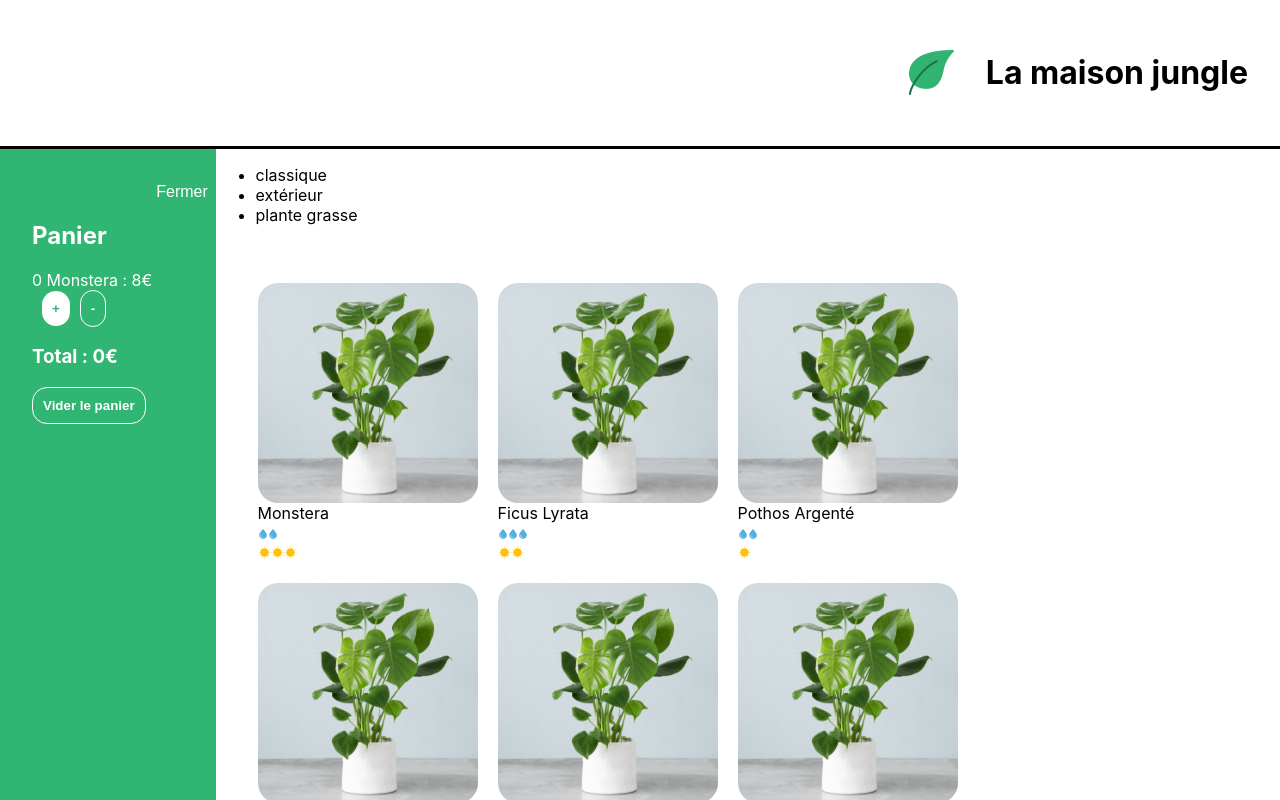
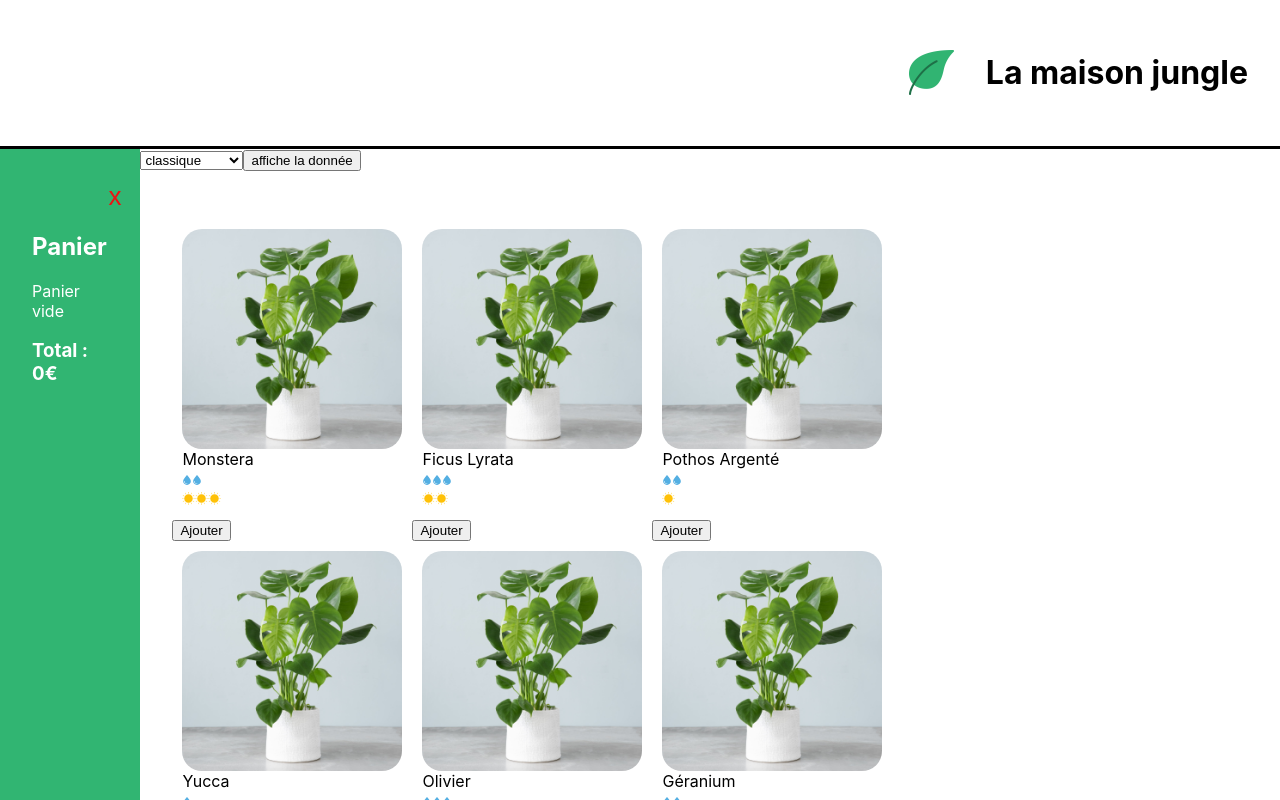
Before and after one commit to Brasero/la-maison-jungle, a React (Create React App) app: page / in a window 1280 px wide. Both pictures are taken after a click on the button "Panier". Shown: the top 800 px of the page. Built offline with nearby package versions, Linux system fonts and the light colour scheme.

Commit message:
add Categories component

```diff
--- a/src/components/App.js
+++ b/src/components/App.js
@@ -3,18 +3,22 @@ import Banner from './Banner';
 import Cart from './Cart';
 import ShoppingList from './ShoppingList';
 import Footer from './Footer';
+import { useState } from 'react';
 
 function App() {
+
+  const [cart, updateCart] = useState([])
+
   return (
     <div className="App">
       <header className="App-header">
         <Banner />
       </header>
 
-      <body className="App-body">
-        <Cart />
-        <ShoppingList />
-      </body>
+      <div className="lmj-layout-inner">
+        <Cart cart={cart} updateCart={updateCart} />
+        <ShoppingList cart={cart} updateCart={updateCart} />
+      </div>
 
       <footer className="App-footer">
         <Footer />
--- a/src/components/Cart.js
+++ b/src/components/Cart.js
@@ -1,35 +1,106 @@
 import '../styles/Cart.css'
 import { useState } from 'react'
 
-function Cart() {
-       const item1 = 'Monstera'
-       const prix1 = 8
+function Cart({cart, updateCart}) {
 
-       const [cart, updateCart] = useState(0)
        const [isOpen, setIsOpen] = useState(false)
+       const total = cart.reduce(
+           (acc, plant) => acc + plant.amount * plant.price, 0
+       )
+
+       function increaseItem(name) {
+            const searchItem = cart.find((plant) => plant.name === name)
+
+            const filteredCart = cart.filter(
+                (plant) => plant.name !== name
+            )
+
+            updateCart([
+                ...filteredCart,
+                {name: searchItem.name, price: searchItem.price, amount: searchItem.amount + 1 }
+            ])
+
+       }
+
+       function decreaseItem(name) {
+
+            const searchItem = cart.find((plant) => plant.name === name)
+
+            if(searchItem.amount > 1) {
+                const filteredCart = cart.filter((plant) => plant.name !== name)
+
+                updateCart([
+                    ...filteredCart,
+                    {name: searchItem.name, price: searchItem.price, amount: searchItem.amount - 1 }
+                ])
+            }
+            else {
+                const newCart = cart.filter((plant) => plant.name !== name)
+
+                updateCart([...newCart])
+            }
+
+       }
+
+       function trashItem(name) {
+           const newCart = cart.filter((plant) => plant.name !== name)
+
+           updateCart([...newCart])
+       }
 
     return isOpen ? (
         <div className="lmj-cart">
-            <button onClick={() => setIsOpen(false)} className="lmj-cart-close-btn">
-                Fermer
+            <button
+                onClick={() => setIsOpen(false)}
+                className="lmj-cart-close-btn"
+            >
+                x
             </button>
             <h2>Panier</h2>
             <div>
-                { cart } { item1 } : { prix1 }€
-                <br />
-                <button onClick={() => updateCart(cart + 1)} className="lmj-cart-fill-btn">
+
+                {total !== 0 ? (cart.map(({ name, price, amount }, index) => (
+                    <div key={`${name}-${index}`}>
+                        <div className="lmj-cart-item">
+                            {name}, {price}€ x {amount}
+                            <button
+                                className="lmj-cart-trash-btn"
+                                onClick={() => trashItem(name)}>
+                                    Supprimer
+                            </button>
+                        </div>
+                        <div>
+                            <button
+                                className="lmj-cart-fill-btn"
+                                onClick={() => increaseItem(name)}
+                            >
                                 +
                             </button>
-                <button onClick={() => updateCart(cart > 0 && cart - 1)} className="lmj-cart-outline-btn">
+                            <button
+                                className='lmj-cart-outline-btn'
+                                onClick={() => decreaseItem(name)}
+                            >
                                 -
                             </button>
                         </div>
+                    </div>
+                )))
+                : (
+                    <div className="lmj-cart-empty">
+                        Panier vide
+                    </div>
+                )}
+
+
+            </div>
+            <h3>Total : {total}€</h3>
+            {total !== 0 &&
                 <div>
-                <h3>Total : { prix1 * cart }€</h3>
-                <button onClick={() => updateCart(0)} className="lmj-cart-outline-btn">
+                    <button onClick={() => updateCart([])} className="lmj-cart-outline-btn">
                         Vider le panier
                     </button>
                 </div>
+            }
         </div>
     ) : (
         <button onClick={() => setIsOpen(true)} className="lmj-cart-open-btn">
--- /dev/null
+++ b/src/components/Categories.js
@@ -0,0 +1,36 @@
+import { plantList } from "../datas/plantList";
+
+
+
+function Categories({selectCat, setCat}) {
+
+    const categories = plantList.reduce(
+        (acc, plant) => acc.includes(plant.category) ? acc : acc.concat(plant.category), []
+    )
+
+    function toto() {
+        console.log(selectCat)
+    }
+
+    return (
+
+        <div>
+            <select onChange={(val) => setCat(val)}>
+
+                {categories.map(
+                    (cat) => cat === selectCat ? <option key={cat} value={cat} >{cat}</option> : <option key={cat} value={cat}  default>{cat}</option>
+                )}
+
+                {selectCat !== '' ? <option key="no-choice" value="" >--------</option> : <option key="no-choice" value="" default >--------</option>}
+
+            </select>
+            <button onClick={() => toto()}>
+                affiche la donnée
+            </button>
+        </div>
+
+    )
+
+}
+
+export default Categories
--- a/src/components/PlantItem.js
+++ b/src/components/PlantItem.js
@@ -2,10 +2,10 @@ import CareScale from './CareScale'
 import '../styles/PlantItem.css'
 
 
-function PlantItem ({id, name, cover, light, water, isSpecialOffer}) {
+function PlantItem ( {name, cover, light, water }) {
 
     return (
-        <li key={id} className="lmj-plant-item">
+        <li className="lmj-plant-item">
             <img className="lmj-plant-item-cover" src={ cover } alt={`${name} cover `} />
             {name}
             <div>
--- a/src/components/ShoppingList.js
+++ b/src/components/ShoppingList.js
@@ -1,25 +1,47 @@
 import { plantList } from '../datas/plantList'
 import '../styles/ShoppingList.css'
 import PlantItem from './PlantItem'
+import Categories from './Categories'
+import { useState } from 'react'
 
-function ShoppingList() {
-        const categories = plantList.reduce(
-            (acc, plant) =>
-                acc.includes(plant.category) ? acc : acc.concat(plant.category),
-            []
-        )
+function ShoppingList({ cart, updateCart }) {
+
+        const [cat, setCat] = useState('')
+
+        function addToCart( name, price ) {
+
+            const isAlreadyIn = cart.find((plant) => plant.name === name )
+
+            if(isAlreadyIn) {
+                const cartFilteredCurrentPlant = cart.filter(
+                    (plant) => plant.name !== name
+                )
+
+                updateCart([
+                    ...cartFilteredCurrentPlant,
+                    { name, price, amount: isAlreadyIn.amount + 1}
+                ])
+            }
+            else {
+                updateCart([
+                    ...cart,
+                    { name, price, amount: 1 }
+                ])
+            }
+
+        }
+
 
         return (
             <div className="lmj-shopping-list">
-                    <ul>
-                                {categories.map((cat) => (
-                                    <li key={cat}>{cat}</li>
-                                ))}
-                    </ul>
+                    <Categories selectCat={cat} setCat={setCat} />
                     <ul className="lmj-plant-list">
-                                {plantList.map((plant) => (
+                                {plantList.map(({ id, cover, name, water, light, price  }) => (
 
-                                        <PlantItem {...plant} />
+                                    <div key={id}>
+                                        <PlantItem cover={cover} name={name} water={water} light={light} />
+                                        <button onClick={() => addToCart(name, price)}>Ajouter</button>
+                                    </div>
 
                                 ))}
                     </ul>
--- a/src/datas/plantList.js
+++ b/src/datas/plantList.js
@@ -7,7 +7,8 @@ export const plantList = [
 		id: '1ed',
 		light: 3,
 		water: 2,
-		cover: monstera
+		cover: monstera,
+		price: 15
 	},
 	{
 		name: 'ficus lyrata',
@@ -15,7 +16,8 @@ export const plantList = [
 		id: '2ab',
 		light: 2,
 		water: 3,
-		cover: monstera
+		cover: monstera,
+		price: 10
 	},
 	{
 		name: 'pothos argenté',
@@ -24,7 +26,8 @@ export const plantList = [
 		isSpecialOffer: true,
 		light: 1,
 		water: 2,
-		cover: monstera
+		cover: monstera,
+		price: 12
 	},
 	{
 		name: 'yucca',
@@ -32,7 +35,8 @@ export const plantList = [
 		id: '4kk',
 		light: 3,
 		water: 1,
-		cover: monstera
+		cover: monstera,
+		price: 3
 	},
 	{
 		name: 'olivier',
@@ -40,7 +44,8 @@ export const plantList = [
 		id: '5pl',
 		light: 1,
 		water: 3,
-		cover: monstera
+		cover: monstera,
+		price: 33
 	},
 	{
 		name: 'géranium',
@@ -48,7 +53,8 @@ export const plantList = [
 		id: '6uo',
 		light: 1,
 		water: 2,
-		cover: monstera
+		cover: monstera,
+		price: 12
 	},
 	{
 		name: 'basilique',
@@ -57,7 +63,8 @@ export const plantList = [
 		isSpecialOffer: true,
 		light: 3,
 		water: 1,
-		cover: monstera
+		cover: monstera,
+		price: 8
 	},
 	{
 		name: 'aloe',
@@ -66,7 +73,8 @@ export const plantList = [
 		isSpecialOffer: true,
 		light: 2,
 		water: 1,
-		cover: monstera
+		cover: monstera,
+		price: 4
 	},
 	{
 		name: 'succulente',
@@ -74,6 +82,7 @@ export const plantList = [
 		id: '9vn',
 		light: 1,
 		water: 3,
-		cover: monstera
+		cover: monstera,
+		price: 2
 	}
 ]
--- a/src/styles/App.css
+++ b/src/styles/App.css
@@ -1,4 +1,4 @@
-.App-body {
+.lmj-layout-inner {
     display: flex;
     justify-content: space-between;
 }
--- a/src/styles/Cart.css
+++ b/src/styles/Cart.css
@@ -3,6 +3,11 @@
     color: white;
     background-color: #31b572;
     max-width: 200px;
+}
+
+.lmj-cart-item {
+    display: flex;
+    justify-content: space-between;
 }
 
 .lmj-cart-open-btn {
@@ -19,13 +24,12 @@
 .lmj-cart-close-btn {
     border: none;
     background: none;
-    color: white;
+    color: rgb(237, 20, 20);
     padding: unset;
     margin-left: auto;
-    margin-right: 100px;
-    font-size: 16px;
+    font-size: 26px;
     position: relative;
-    left: 82%;
+    left: 100%;
 }
 
 .lmj-cart-fill-btn {
@@ -42,8 +46,8 @@
 
 .lmj-cart-outline-btn {
 
-    background: none;
-    border: 1px solid white;
+    background: rgb(237, 20, 20);
+    border: none;
     color: white;
     border-radius: 15px;
     padding: 10px;
@@ -51,3 +55,17 @@
     cursor: pointer;
     font-weight: 600;
 }
+
+.lmj-cart-trash-btn {
+
+    background: rgb(237, 20, 20);
+    border: none;
+    color: white;
+    border-radius: 15px;
+    padding: 5px;
+    margin-right: 5px;
+    cursor: pointer;
+    font-weight: 600;
+    margin-left: 10px;
+    max-height: 25px;
+}
```
Lines whose indentation alone changed are shown as unchanged.
